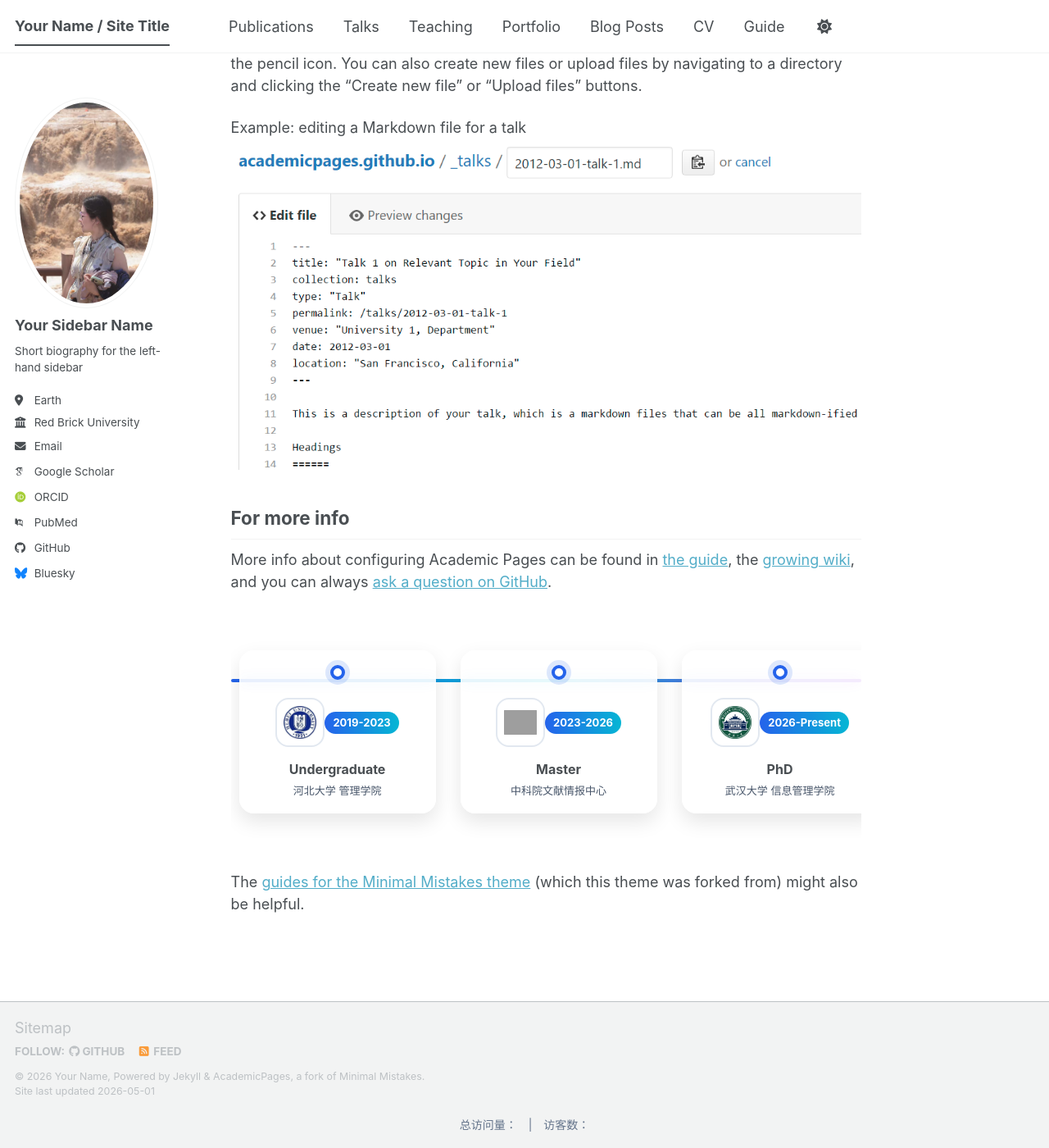
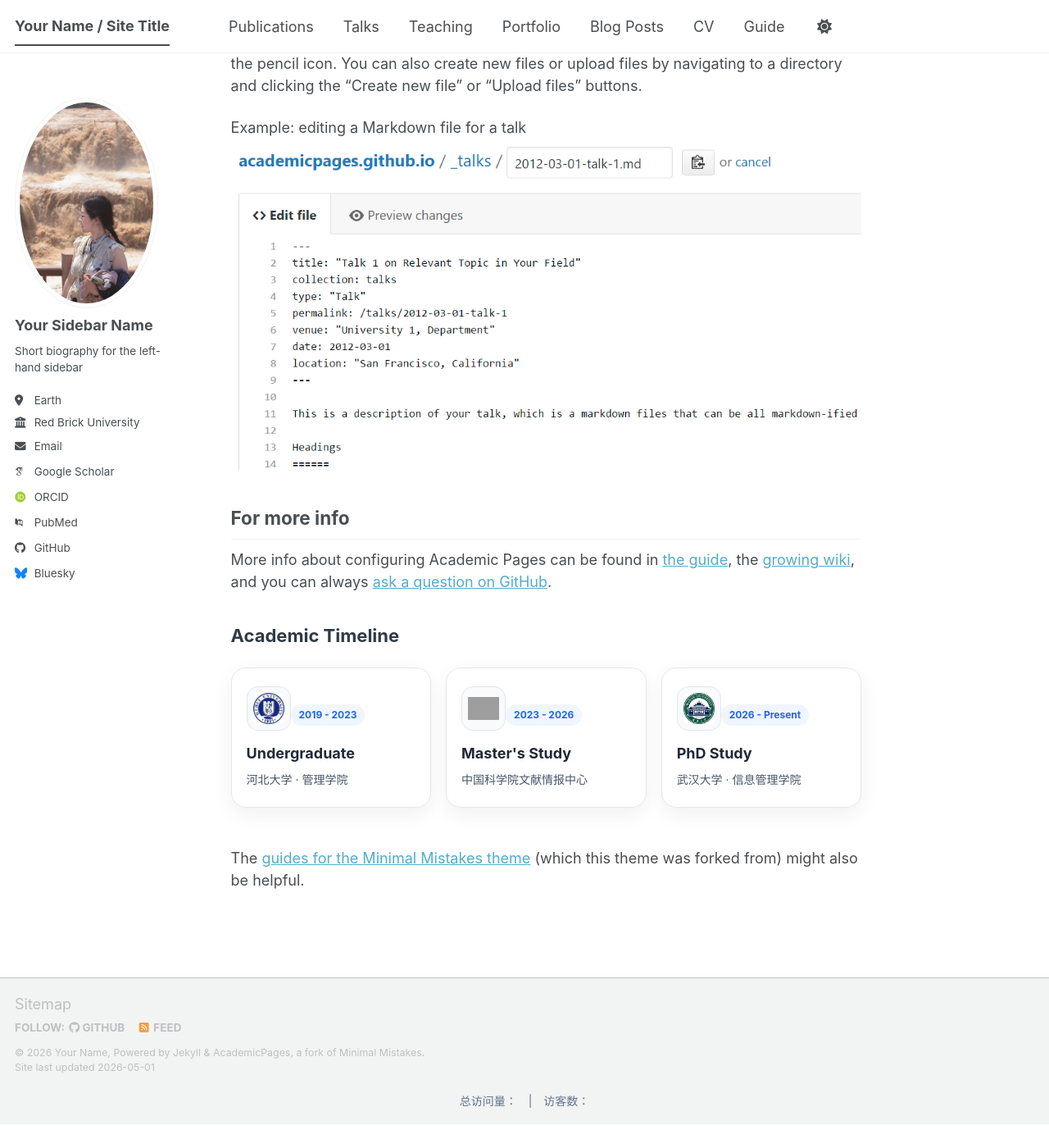
Before and after one commit to mzy167847983749328727/mzy167847983749328727.github.io, a Jekyll site: the page built from _pages/about.md, in a window 1280 px wide and 1400 px high, scrolled down 2628 px. Shown: the whole window at 82% size. Built offline with Jekyll 4.4.1, drawn with Linux system fonts in a browser that asks for light colours; some web fonts are replaced; a script bundle is joined from its source files by our own code; library files that are not in the unit come from our copies; comment, search, counter and statistics services are not loaded; after the commit the page ends 3999 px from its top, so only the background shows below that; grey boxes are pictures that could not be loaded.

Commit message:
Update academic-timeline.html

```diff
--- a/_includes/academic-timeline.html
+++ b/_includes/academic-timeline.html
@@ -1,144 +1,103 @@
 <style>
-.timeline-wrapper {
-  max-width: 1000px;
-  margin: 40px auto;
-  padding: 10px 0;
-  overflow-x: auto;
+.academic-timeline {
+  margin: 36px 0 48px;
 }
 
-.timeline-horizontal {
-  display: flex;
-  gap: 30px;
-  padding: 20px 10px;
-  position: relative;
+.academic-timeline-title {
+  font-size: 22px;
+  font-weight: 700;
+  margin-bottom: 22px;
+  color: #2f3a45;
 }
 
-.timeline-horizontal::before {
-  content: "";
-  position: absolute;
-  top: 55px;
-  left: 0;
-  right: 0;
-  height: 4px;
-  background: linear-gradient(90deg, #2563eb, #06b6d4, #9333ea);
-  border-radius: 999px;
+.academic-timeline-row {
+  display: grid;
+  grid-template-columns: repeat(3, 1fr);
+  gap: 18px;
 }
 
-.timeline-card {
-  min-width: 240px;
-  background: rgba(255,255,255,0.9);
+.academic-card {
+  position: relative;
+  padding: 22px 18px;
   border-radius: 18px;
-  padding: 18px;
-  text-align: center;
-  box-shadow: 0 10px 25px rgba(0,0,0,0.1);
-  backdrop-filter: blur(8px);
-  transition: all 0.4s ease;
-  opacity: 0;
-  transform: translateY(40px);
+  background: #ffffff;
+  border: 1px solid #e5e7eb;
+  box-shadow: 0 8px 24px rgba(15, 23, 42, 0.06);
+  transition: all 0.25s ease;
 }
 
-.timeline-card.show {
-  opacity: 1;
-  transform: translateY(0);
+.academic-card:hover {
+  transform: translateY(-4px);
+  box-shadow: 0 14px 32px rgba(15, 23, 42, 0.11);
 }
 
-.timeline-card:hover {
-  transform: translateY(-8px) scale(1.05);
-  box-shadow: 0 18px 40px rgba(0,0,0,0.18);
+.academic-logo {
+  width: 54px;
+  height: 54px;
+  object-fit: contain;
+  padding: 7px;
+  border-radius: 14px;
+  background: #f8fafc;
+  border: 1px solid #e2e8f0;
+  margin-bottom: 14px;
 }
 
-.timeline-dot {
-  width: 18px;
-  height: 18px;
-  background: white;
-  border: 4px solid #2563eb;
-  border-radius: 50%;
-  margin: 0 auto 12px;
-  box-shadow: 0 0 0 6px rgba(37,99,235,0.15);
+.academic-year {
+  display: inline-block;
+  font-size: 12px;
+  font-weight: 700;
+  color: #2563eb;
+  background: #eff6ff;
+  border-radius: 999px;
+  padding: 4px 10px;
+  margin-bottom: 10px;
 }
 
-.timeline-logo {
-  width: 60px;
-  height: 60px;
-  object-fit: contain;
-  margin: 10px auto;
-  padding: 8px;
-  border-radius: 16px;
-  background: #fff;
-  border: 2px solid #e2e8f0;
+.academic-degree {
+  font-size: 18px;
+  font-weight: 700;
+  color: #1f2937;
+  margin-bottom: 8px;
 }
 
-.timeline-year {
-  font-size: 13px;
-  font-weight: bold;
-  color: white;
-  background: linear-gradient(90deg,#2563eb,#06b6d4);
-  padding: 4px 10px;
-  border-radius: 999px;
-  display: inline-block;
-  margin-bottom: 6px;
-}
-
-.timeline-title {
-  font-size: 16px;
-  font-weight: bold;
-  margin: 5px 0;
-}
-
-.timeline-school {
-  font-size: 13px;
+.academic-school {
+  font-size: 14px;
+  line-height: 1.6;
   color: #475569;
 }
 
-@media (max-width:768px){
-  .timeline-card {
-    min-width: 200px;
+@media (max-width: 768px) {
+  .academic-timeline-row {
+    grid-template-columns: 1fr;
   }
 }
 </style>
 
-<div class="timeline-wrapper">
-  <div class="timeline-horizontal">
+<section class="academic-timeline">
+  <div class="academic-timeline-title">Academic Timeline</div>
 
-    <div class="timeline-card">
-      <div class="timeline-dot"></div>
-      <img class="timeline-logo" src="/images/hbu.jpg">
-      <div class="timeline-year">2019-2023</div>
-      <div class="timeline-title">Undergraduate</div>
-      <div class="timeline-school">河北大学 管理学院</div>
+  <div class="academic-timeline-row">
+
+    <div class="academic-card">
+      <img class="academic-logo" src="/images/hbu.jpg" alt="Hebei University logo">
+      <div class="academic-year">2019 - 2023</div>
+      <div class="academic-degree">Undergraduate</div>
+      <div class="academic-school">河北大学 · 管理学院</div>
     </div>
 
-    <div class="timeline-card">
-      <div class="timeline-dot"></div>
-      <img class="timeline-logo" src="/images/cas.jpg">
-      <div class="timeline-year">2023-2026</div>
-      <div class="timeline-title">Master</div>
-      <div class="timeline-school">中科院文献情报中心</div>
+    <div class="academic-card">
+      <img class="academic-logo" src="/images/cas.jpg" alt="Chinese Academy of Sciences logo">
+      <div class="academic-year">2023 - 2026</div>
+      <div class="academic-degree">Master's Study</div>
+      <div class="academic-school">中国科学院文献情报中心</div>
     </div>
 
-    <div class="timeline-card">
-      <div class="timeline-dot"></div>
-      <img class="timeline-logo" src="/images/whu.jpg">
-      <div class="timeline-year">2026-Present</div>
-      <div class="timeline-title">PhD</div>
-      <div class="timeline-school">武汉大学 信息管理学院</div>
+    <div class="academic-card">
+      <img class="academic-logo" src="/images/whu.jpg" alt="Wuhan University logo">
+      <div class="academic-year">2026 - Present</div>
+      <div class="academic-degree">PhD Study</div>
+      <div class="academic-school">武汉大学 · 信息管理学院</div>
     </div>
 
   </div>
-</div>
-
-<script>
-document.addEventListener("DOMContentLoaded", function () {
-  const cards = document.querySelectorAll(".timeline-card");
-
-  const observer = new IntersectionObserver((entries) => {
-    entries.forEach(entry => {
-      if (entry.isIntersecting) {
-        entry.target.classList.add("show");
-      }
-    });
-  }, { threshold: 0.3 });
-
-  cards.forEach(card => observer.observe(card));
-});
-</script>
+</section>
```
